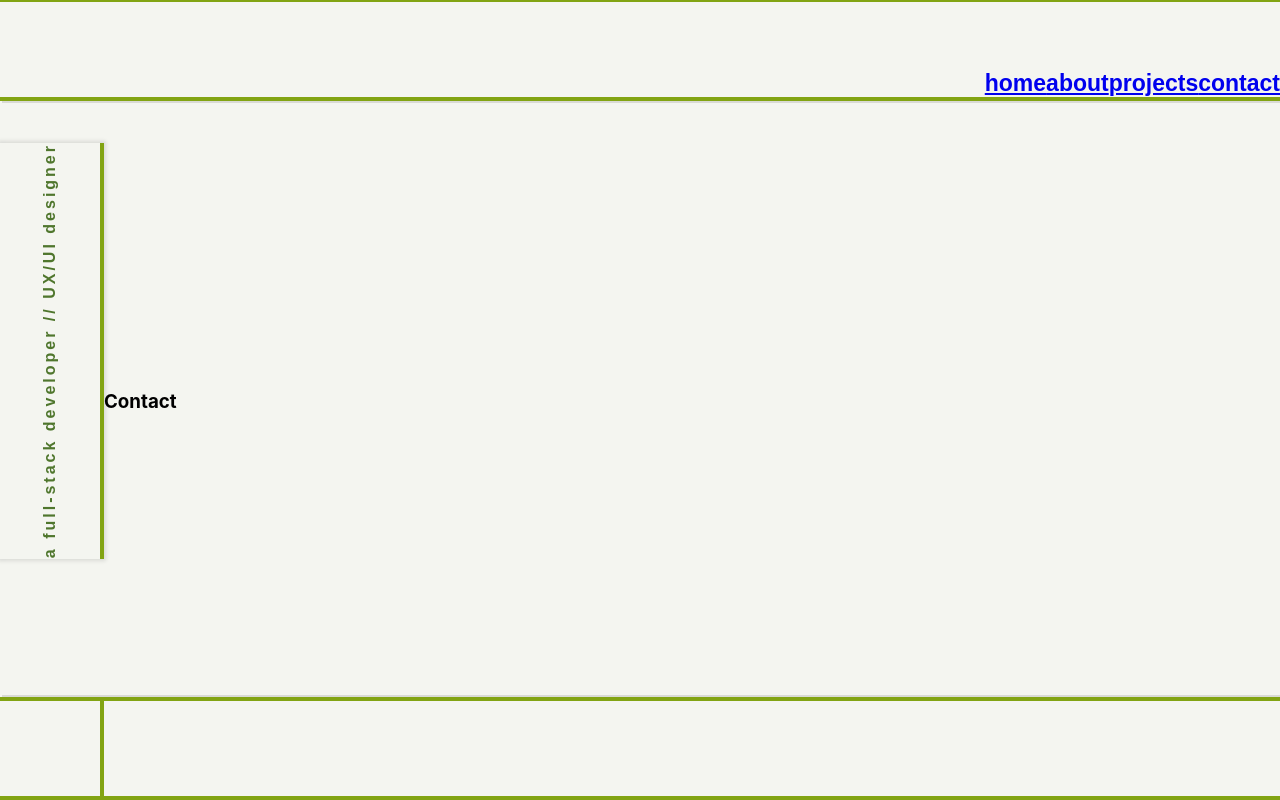
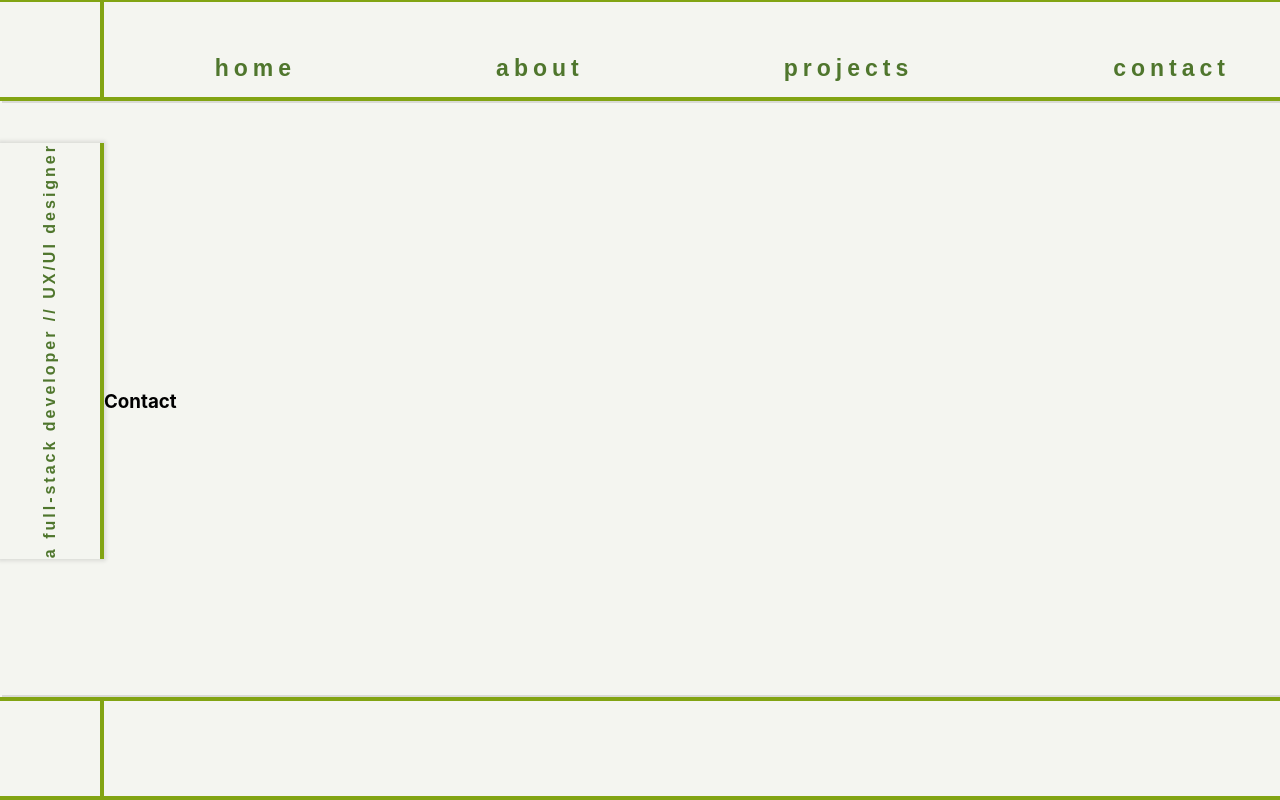
Before and after one commit to megsmcbride/portfolio-2.0, a React (Create React App) app: page /contact in a window 1280 px wide. Built offline with nearby package versions, Linux system fonts and the light colour scheme.

Commit message:
Add corner component to navbar to fix layout issue wih sidenav

```diff
--- a/src/App.css
+++ b/src/App.css
@@ -27,6 +27,8 @@ body {
 
 .corner-container {
   width: 100px;
+  height: 100%;
+  margin-right: auto;
   border-right: 4px solid hsl(74, 79%, 36%);
 
 }
--- a/src/components/Navbar.tsx
+++ b/src/components/Navbar.tsx
@@ -4,12 +4,17 @@ import { NavLink } from "react-router-dom";
 function Navbar() {
 
   return (
+
   <div className="navbar-container">
+   <div className="corner-container"></div>
+
    <nav>
-     <NavLink to="./home"> home </NavLink>
-     <NavLink to="./about"> about </NavLink>
-     <NavLink to="./projects"> projects </NavLink>
-     <NavLink to="./contact"> contact </NavLink>
+   <div className="corner-container"><NavLink className="nav-item" to=""></NavLink></div>
+
+     <NavLink className="nav-item" to="./"> home </NavLink>
+     <NavLink className="nav-item" to="./about"> about </NavLink>
+     <NavLink className="nav-item" to="./projects"> projects </NavLink>
+     <NavLink className="nav-item" to="./contact"> contact </NavLink>
    </nav>
    </div>
   );
```
